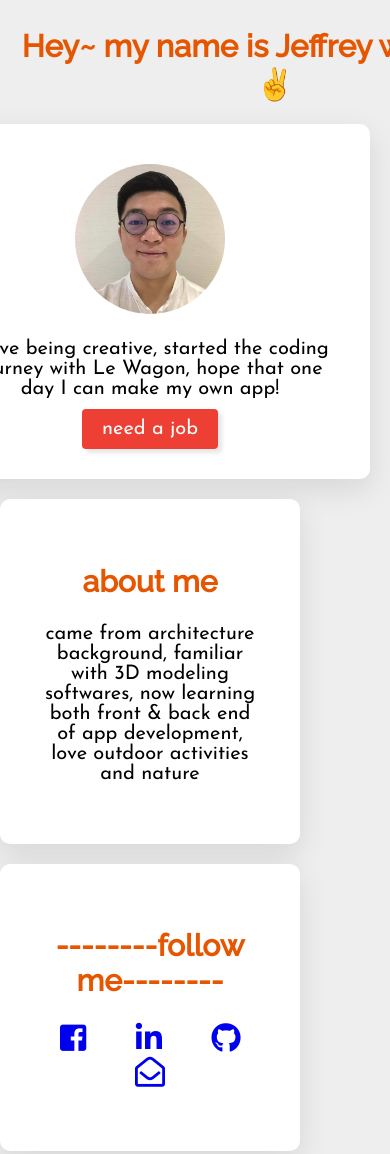
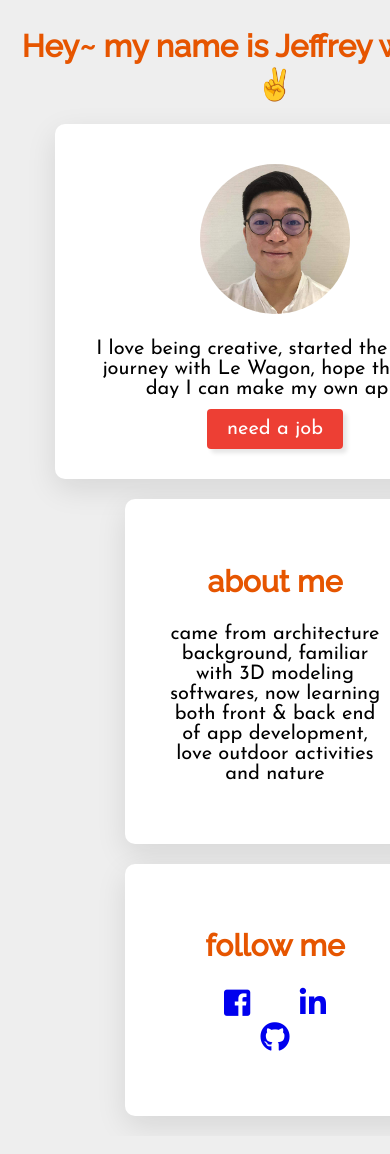
Before and after one commit to monkinwood/profile, a plain HTML site: page index.html in a window 390 px wide. Shown: the top 1154 px of the page. Drawn offline with Linux system fonts and the light colour scheme.

Commit message:
fix stickin to left

```diff
--- a/index.html
+++ b/index.html
@@ -29,7 +29,7 @@
       </div> -->
 
       <div class = "card-white" id = "follow_me">
-        <h2>--------follow me--------</h2>
+        <h2>follow me</h2>
           <ul>
             <li>
               <a href="https://www.facebook.com/jwang2929" target = "_blank"><i class="fab fa-facebook-square"></i></a>
@@ -40,9 +40,6 @@
             <li>
               <a href="https://github.com/monkinwood" target = "_blank"><i class="fab fa-github"></i></a>
             </li>
-            <li>
-              <a href="mailto:jwang2929@gmail.com" target = "_blank"><i class="far fa-envelope-open"></i></a>
-            </li>
           </ul>
       </div>
       </div>
--- a/style.css
+++ b/style.css
@@ -78,26 +78,24 @@ p {
   color: white;
 }
 
-#follow_me {
-
-}
-
-
 @media (max-width: 960px) {
   /* For a screen < 960px, this CSS will be read */
   .container {
     width: 700px;
+    margin: 0 auto;
   }
 }
 @media (max-width: 720px) {
   /* For a screen < 720px, this CSS will be read */
   .container {
     width: 500px;
+    margin: 0 auto;
   }
 }
 @media (max-width: 540px) {
   /* For a screen < 540px, this CSS will be read */
   .container {
     width: 300px;
+    margin: 0 auto;
   }
 }
```
